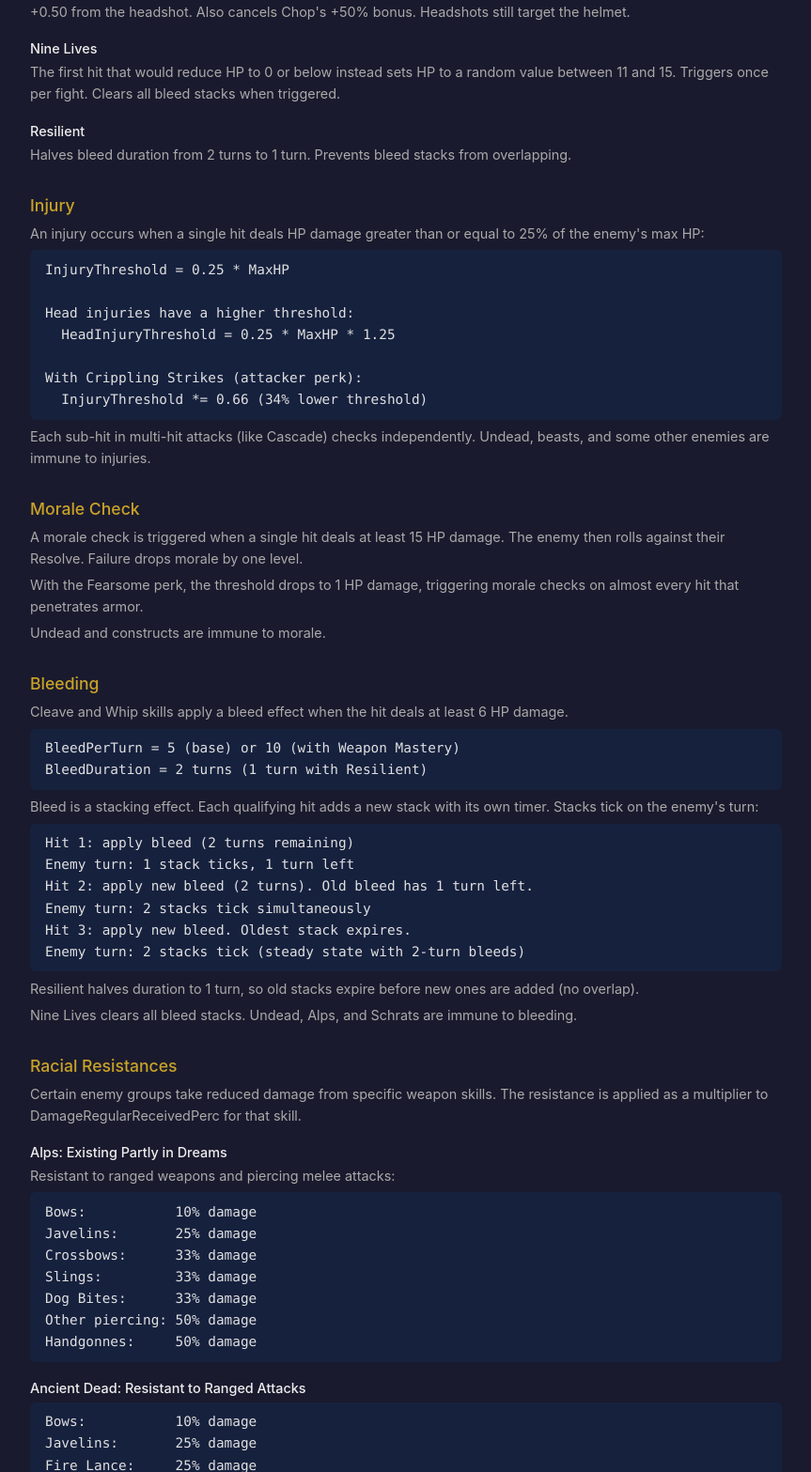
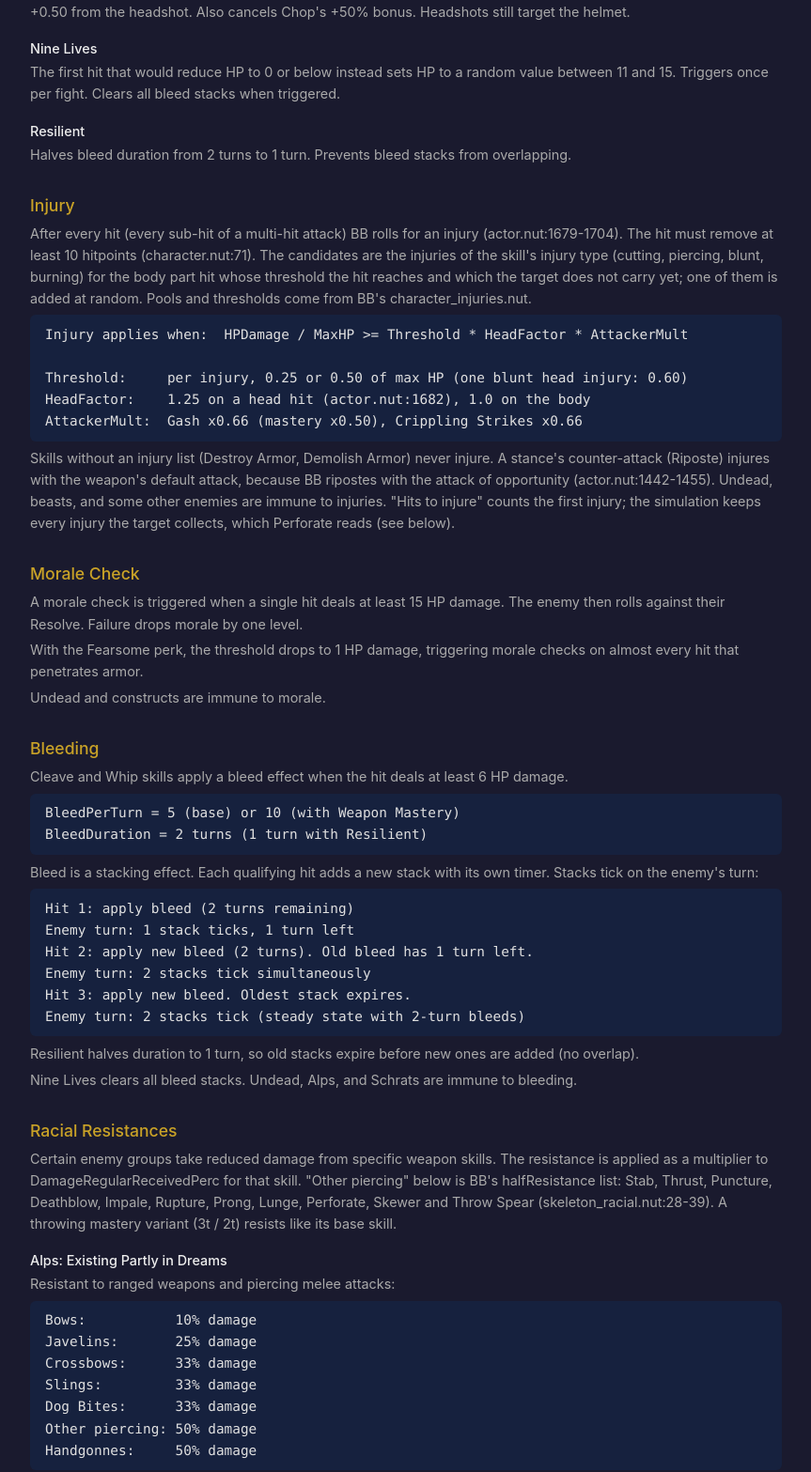
Before and after one commit to pascalklein87/bb-damage, a Flask app: page /spec in a window 1280 px wide. Shown: the part 4152-5719 px from the top of the page at 94% size, without its empty margins (74-937 px from the left). Run offline with Flask 3, Linux system fonts and the light colour scheme; parts of the project's set-up code (start-up, migrations or seed data) failed here and were passed over; some libraries are stand-ins or nearby versions.

Commit message:
Racial resistance by base skill slug; spec text for the new mechanics
Throwing mastery variants (throw-axe3t / 2t, ...) carried their own slug,
so the enemy_skill_resistance rows keyed by the base slug (Serpent x0.66,
Schrat, Ancient Dead, Alp, Ifrit on javelins / spears) never applied to
them. Every skill now carries resistance_slug = its base slug and the
lookup reads that.

/spec: the Injury section describes the shipped per-injury model
(actor.nut:1679-1704), the racial list names BB's halfResistance skills,
and Lunge / Skewer (Initiative), Execute, Perforate and Assault get their
sections with the .nut citations. todos.md: both items closed.

Co-Authored-By: Claude Fable 5.1 <noreply@anthropic.com>

```diff
--- a/webapp/templates/damage_spec.html
+++ b/webapp/templates/damage_spec.html
@@ -202,17 +202,15 @@ Typical values: 0.40 (light armor) to 1.0 (heavy armor, no benefit).
 <p>Halves bleed duration from 2 turns to 1 turn. Prevents bleed stacks from overlapping.</p>
 
 <h2>Injury</h2>
-<p>An injury occurs when a single hit deals HP damage greater than or equal to 25% of the enemy's max HP:</p>
+<p>After every hit (every sub-hit of a multi-hit attack) BB rolls for an injury (actor.nut:1679-1704). The hit must remove at least 10 hitpoints (character.nut:71). The candidates are the injuries of the skill's injury type (cutting, piercing, blunt, burning) for the body part hit whose threshold the hit reaches and which the target does not carry yet; one of them is added at random. Pools and thresholds come from BB's character_injuries.nut.</p>
 <pre>
-InjuryThreshold = 0.25 * MaxHP
+Injury applies when:  HPDamage / MaxHP >= Threshold * HeadFactor * AttackerMult
 
-Head injuries have a higher threshold:
-  HeadInjuryThreshold = 0.25 * MaxHP * 1.25
-
-With Crippling Strikes (attacker perk):
-  InjuryThreshold *= 0.66 (34% lower threshold)
+Threshold:     per injury, 0.25 or 0.50 of max HP (one blunt head injury: 0.60)
+HeadFactor:    1.25 on a head hit (actor.nut:1682), 1.0 on the body
+AttackerMult:  Gash x0.66 (mastery x0.50), Crippling Strikes x0.66
 </pre>
-<p>Each sub-hit in multi-hit attacks (like Cascade) checks independently. Undead, beasts, and some other enemies are immune to injuries.</p>
+<p>Skills without an injury list (Destroy Armor, Demolish Armor) never injure. A stance's counter-attack (Riposte) injures with the weapon's default attack, because BB ripostes with the attack of opportunity (actor.nut:1442-1455). Undead, beasts, and some other enemies are immune to injuries. "Hits to injure" counts the first injury; the simulation keeps every injury the target collects, which Perforate reads (see below).</p>
 
 <h2>Morale Check</h2>
 <p>A morale check is triggered when a single hit deals at least 15 HP damage. The enemy then rolls against their Resolve. Failure drops morale by one level.</p>
@@ -238,7 +236,7 @@ Enemy turn: 2 stacks tick (steady state with 2-turn bleeds)
 <p>Nine Lives clears all bleed stacks. Undead, Alps, and Schrats are immune to bleeding.</p>
 
 <h2>Racial Resistances</h2>
-<p>Certain enemy groups take reduced damage from specific weapon skills. The resistance is applied as a multiplier to DamageRegularReceivedPerc for that skill.</p>
+<p>Certain enemy groups take reduced damage from specific weapon skills. The resistance is applied as a multiplier to DamageRegularReceivedPerc for that skill. "Other piercing" below is BB's halfResistance list: Stab, Thrust, Puncture, Deathblow, Impale, Rupture, Prong, Lunge, Perforate, Skewer and Throw Spear (skeleton_racial.nut:28-39). A throwing mastery variant (3t / 2t) resists like its base skill.</p>
 
 <h3>Alps: Existing Partly in Dreams</h3>
 <p>Resistant to ranged weapons and piercing melee attacks:</p>
@@ -351,6 +349,30 @@ AddedHeadshotDamagePerc += 0.50 on headshots
 <h3>Cleave / Whip</h3>
 <p>Applies bleed (see Bleeding section). Base: 5 per turn. Mastery: 10 per turn.</p>
 
+<h3>Lunge (Fencing Sword) and Skewer (Estoc): Initiative</h3>
+<p>Both read the attacker's Initiative as shown before the attack: BB spends the skill's fatigue first (skill.nut:716) and the formulas add it back. The calculator's Initiative field is prefilled with 88, the nearest integer to Lunge's x1.0 point.</p>
+<pre>
+Lunge:  DamageTotalPerc *= min(2.0, 2.0 * Initiative / 175)      (lunge_skill.nut:260-261)
+        Initiative 0 = x0, 87.5 = x1.0, 175 or more = x2.0
+Skewer: Damage += 20                                             (skewer_skill.nut:85-86)
+        PiercingPerc += min(0.55, 0.55 * Initiative / 175)       (skewer_skill.nut:83-84)
+</pre>
+
+<h3>Execute (Executioner's Sword)</h3>
+<pre>
+Headshot chance += 15 percentage points                          (execute_skill.nut:116)
+</pre>
+
+<h3>Perforate (Estoc)</h3>
+<p>Two thrusts per use, plus one more for every injury the target carries when the use starts (counted before the first thrust, perforate_skill.nut:79-104). Every thrust is a full-damage independent roll; the remaining thrusts are skipped once the target is dead. The simulation tracks the injuries its own hits inflict (see Injury), so the thrust count grows during the fight. "Hits to kill" counts uses.</p>
+
+<h3>Assault (Pollaxe)</h3>
+<p>An Impale thrust at base stats. If the target is staggered afterwards, a second strike with the axe head follows with its own roll (assault_skill.nut:113-118):</p>
+<pre>
+Strike: DamageTotalPerc *= 0.75, DamageArmorPerc *= 1.2, PiercingPerc += 0.2   (assault_skill.nut:163-165)
+</pre>
+<p>Nothing in a sequence of Assaults staggers the target, so the "enemy staggered" checkbox decides whether the Strike fires.</p>
+
 <h2>Implementation Note</h2>
 <p>In Battle Brothers, a skill's PiercingPerc replaces the weapon's value entirely. In our calculator, we compute it as a delta: <code>FinalPiercing = WeaponBasePiercing + (SkillPiercing - WeaponBasePiercing)</code>. The end result is identical for standard weapons. The delta approach has the advantage that when a user enters custom stats for a Named weapon, the skill's relative contribution is preserved correctly.</p>
 
--- a/webapp/tools/routes.py
+++ b/webapp/tools/routes.py
@@ -147,6 +147,10 @@ def expand_calculator_skills(weapons):
 
             s = dict(skill)
             s['calc_params'] = params
+            # Racial resistance rows (enemy_skill_resistance.skill_id) are keyed
+            # by the base skill slug; the throwing mastery variants below keep
+            # this field so they resist like their base skill.
+            s['resistance_slug'] = slug
             skills.append(s)
 
             # Throwing weapons: add mastery variants at 3t and 2t range
@@ -574,7 +578,7 @@ def damage_calculator():
     # Skill-to-enemy resistance lookup
     # Racial resistance is keyed by skill slug; most skills have none (1.0).
     enemy_res = ENEMY_RESISTANCES[enemy['id']]
-    skill_resistance = enemy_res.get(skill['slug'], 1.0)
+    skill_resistance = enemy_res.get(skill['resistance_slug'], 1.0)
 
     # Check cache
     cached = get_cached(cache_url)
```
Also changed, not shown: todos.md (+0 -6 lines).
